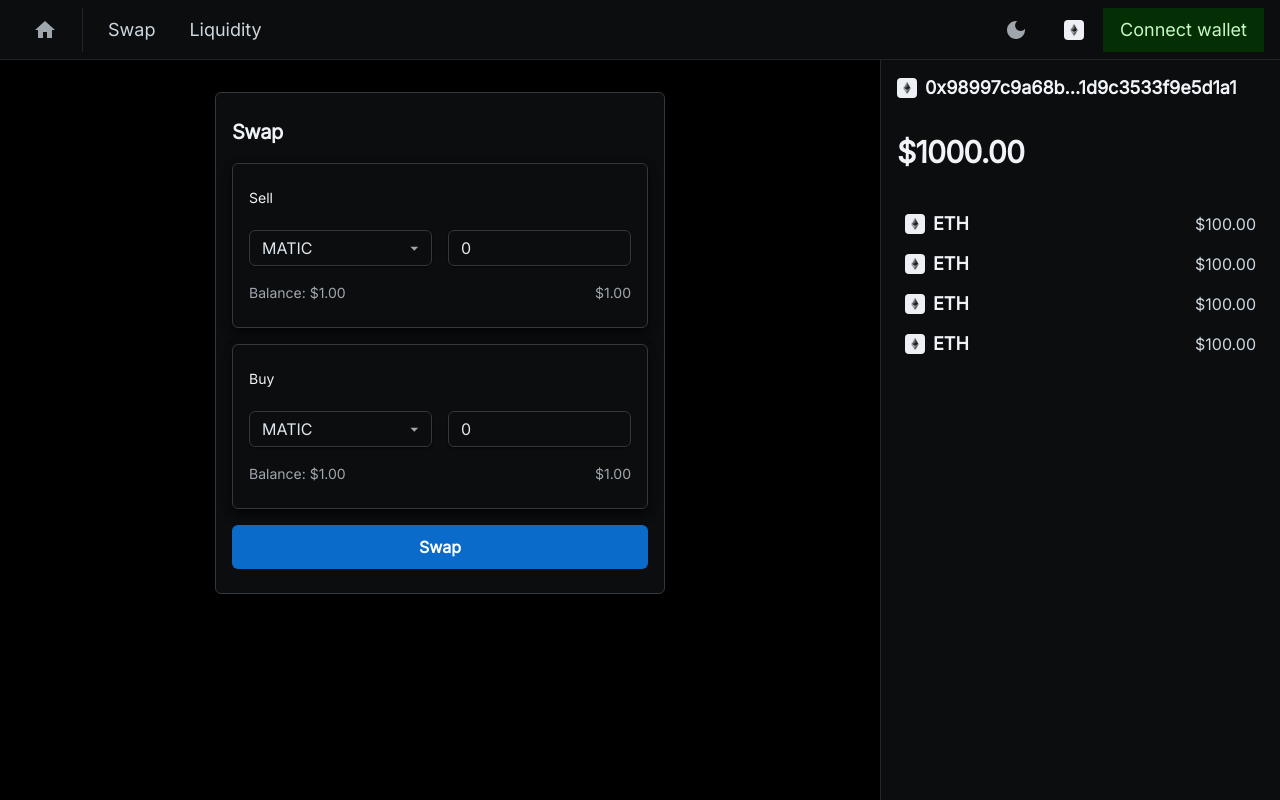
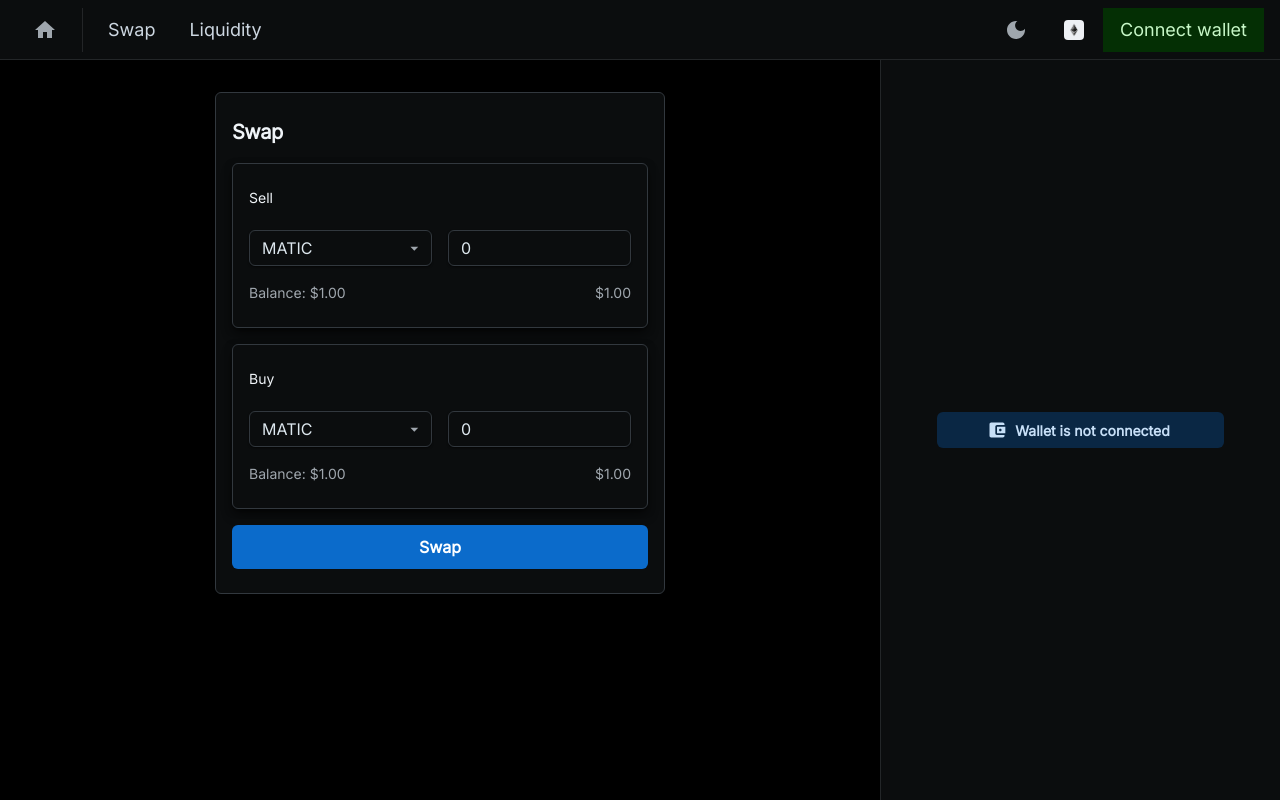
Before and after one commit to crypto-coins-exchange/crypto-coins-exchange, a React (Create React App) app in the folder src/: page /swap in a window 1280 px wide. Built offline with nearby package versions, Linux system fonts and the light colour scheme.

Commit message:
Show disconnected window

```diff
--- a/src/src/components/App.tsx
+++ b/src/src/components/App.tsx
@@ -47,7 +47,7 @@ function App() {
         }}>
         <Navigation {...stateProps} />
         <Body />
-        <Wallet />
+        <Wallet {...stateProps} />
       </Box>
 
     </CssVarsProvider>
--- a/src/src/components/wallet/Wallet.tsx
+++ b/src/src/components/wallet/Wallet.tsx
@@ -1,10 +1,14 @@
-import { Box, Grid, Stack, Typography } from "@mui/joy"
+import { Box, Button, Grid, Stack, Typography } from "@mui/joy"
 import { Icons } from "../common/Icons"
-import { Chain } from "../../lib/chains"
+import { StateProps } from "../../lib/state"
+import { AccountBalanceWallet } from "@mui/icons-material"
 
-export const Wallet = () => {
+interface Props extends StateProps {
+
+}
+
+export const Wallet = (props: Props) => {
     return (
-        <>
         <Box
             component="nav"
             className="Navigation"
@@ -18,9 +22,16 @@ export const Wallet = () => {
                 }
             }
         >
+            {!!props.state.wallet.address ? <ConnectedWallet {...props} /> : <NotConnectedWallet />}
+        </Box>
+    )
+}
+
+export const ConnectedWallet = (props: Props) => {
+    return (
         <Stack spacing={4}>
             <Stack direction="row" spacing={1} alignItems="center">
-                        <Icons chain={Chain.Ethereum} />
+                <Icons chain={props.state.chain.chain} />
                 <Typography level="title-lg">
                     0x98997c9a68b...1d9c3533f9e5d1a1
                 </Typography>
@@ -33,7 +44,7 @@ export const Wallet = () => {
             <Grid container spacing={2}>
                 <Grid xs={6}>
                     <Stack direction="row" spacing={1} alignItems="center">
-                                <Icons chain={Chain.Ethereum} />
+                        <Icons chain={props.state.chain.chain} />
                         <Typography level="title-lg">
                             ETH
                         </Typography>
@@ -42,7 +53,7 @@ export const Wallet = () => {
                 <Grid xs={6} textAlign="right">$100.00</Grid>
                 <Grid xs={6}>
                     <Stack direction="row" spacing={1} alignItems="center">
-                                <Icons chain={Chain.Ethereum} />
+                        <Icons chain={props.state.chain.chain} />
                         <Typography level="title-lg">
                             ETH
                         </Typography>
@@ -51,7 +62,7 @@ export const Wallet = () => {
                 <Grid xs={6} textAlign="right">$100.00</Grid>
                 <Grid xs={6}>
                     <Stack direction="row" spacing={1} alignItems="center">
-                                <Icons chain={Chain.Ethereum} />
+                        <Icons chain={props.state.chain.chain} />
                         <Typography level="title-lg">
                             ETH
                         </Typography>
@@ -60,7 +71,7 @@ export const Wallet = () => {
                 <Grid xs={6} textAlign="right">$100.00</Grid>
                 <Grid xs={6}>
                     <Stack direction="row" spacing={1} alignItems="center">
-                                <Icons chain={Chain.Ethereum} />
+                        <Icons chain={props.state.chain.chain} />
                         <Typography level="title-lg">
                             ETH
                         </Typography>
@@ -69,7 +80,13 @@ export const Wallet = () => {
                 <Grid xs={6} textAlign="right">$100.00</Grid>
             </Grid>
         </Stack>
-            </Box>
-        </>
     )
 }
+
+export const NotConnectedWallet = () => {
+    return (
+        <Box alignItems="center" textAlign="center" display="grid" height="100%" px={5}>
+            <Button startDecorator={<AccountBalanceWallet />} variant="soft">Wallet is not connected</Button>
+        </Box>
+    )
+}
```
Lines whose indentation alone changed are shown as unchanged.
